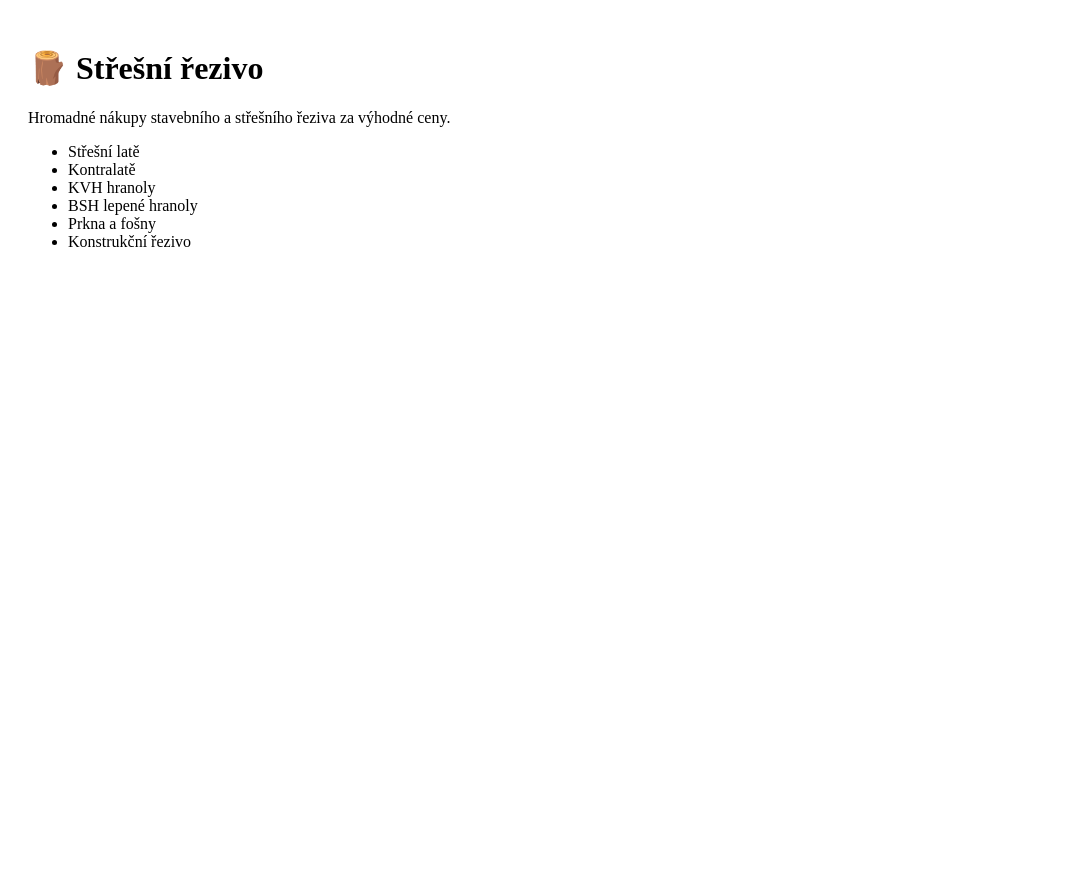
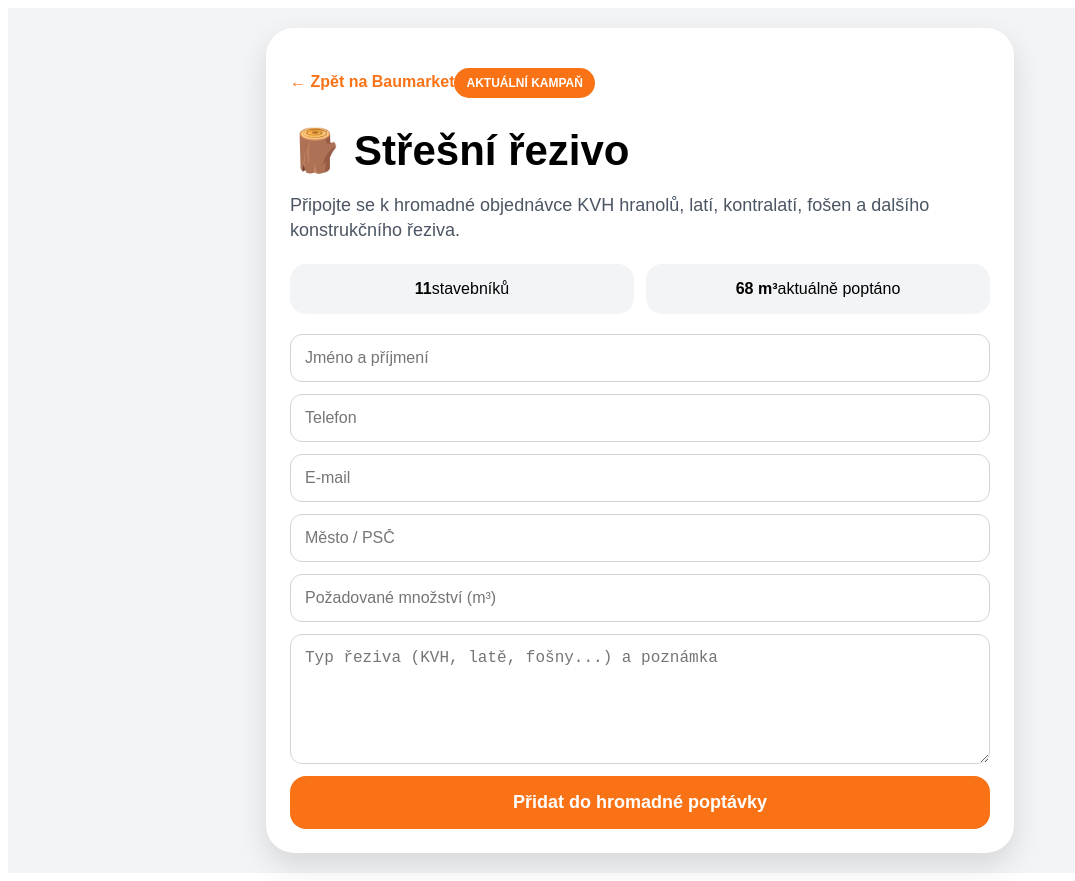
Before and after one commit to Hartmani/Baumarket, a Next.js app: page /rezivo in a window 1280 px wide. Shown: the whole page, without its empty margins (0-1075 px from the left). Before the commit the page ends 800 px from the top, so only its background shows below. Built offline with nearby package versions, Linux system fonts and the light colour scheme.

Commit message:
Update page.tsx

```diff
--- a/app/rezivo/page.tsx
+++ b/app/rezivo/page.tsx
@@ -1,31 +1,293 @@
+"use client";
+
+import Link from "next/link";
+
+import { useState } from "react";
+
 export default function RezivoPage() {
+
+  const [sent, setSent] = useState(false);
+
+  if (sent) {
+
+    return (
+
+      <main style={page}>
+
+        <div style={card}>
+
+          <Link href="/" style={back}>
+
+            ← Zpět na Baumarket
+
+          </Link>
+
+          <h1 style={successTitle}>🎉 Děkujeme!</h1>
+
+          <p style={successText}>
+
+            Vaše poptávka byla zařazena do hromadného nákupu střešního řeziva.
+
+          </p>
+
+        </div>
+
+      </main>
+
+    );
+
+  }
 
   return (
 
-    <main style={{ padding: "20px" }}>
+    <main style={page}>
 
-      <h1>🪵 Střešní řezivo</h1>
+      <div style={card}>
 
-      <p>Hromadné nákupy stavebního a střešního řeziva za výhodné ceny.</p>
+        <Link href="/" style={back}>
 
-      <ul>
+          ← Zpět na Baumarket
 
-        <li>Střešní latě</li>
+        </Link>
 
-        <li>Kontralatě</li>
+        <div style={badge}>AKTUÁLNÍ KAMPAŇ</div>
 
-        <li>KVH hranoly</li>
+        <h1 style={title}>🪵 Střešní řezivo</h1>
 
-        <li>BSH lepené hranoly</li>
+        <p style={subtitle}>
 
-        <li>Prkna a fošny</li>
+          Připojte se k hromadné objednávce KVH hranolů, latí, kontralatí,
 
-        <li>Konstrukční řezivo</li>
+          fošen a dalšího konstrukčního řeziva.
 
-      </ul>
+        </p>
+
+        <div style={stats}>
+
+          <div style={statBox}>
+
+            <strong>11</strong>
+
+            <span>stavebníků</span>
+
+          </div>
+
+          <div style={statBox}>
+
+            <strong>68 m³</strong>
+
+            <span>aktuálně poptáno</span>
+
+          </div>
+
+        </div>
+
+        <div style={form}>
+
+          <input style={input} placeholder="Jméno a příjmení" />
+
+          <input style={input} placeholder="Telefon" />
+
+          <input style={input} placeholder="E-mail" />
+
+          <input style={input} placeholder="Město / PSČ" />
+
+          <input style={input} placeholder="Požadované množství (m³)" />
+
+          <textarea
+
+            style={textarea}
+
+            placeholder="Typ řeziva (KVH, latě, fošny...) a poznámka"
+
+          />
+
+          <button
+
+            style={button}
+
+            onClick={() => setSent(true)}
+
+          >
+
+            Přidat do hromadné poptávky
+
+          </button>
+
+        </div>
+
+      </div>
 
     </main>
 
   );
 
 }
+
+const page = {
+
+  minHeight: "100vh",
+
+  background: "#f3f4f6",
+
+  padding: "20px",
+
+  fontFamily: "Arial, sans-serif",
+
+};
+
+const card = {
+
+  maxWidth: "700px",
+
+  margin: "0 auto",
+
+  background: "white",
+
+  borderRadius: "28px",
+
+  padding: "24px",
+
+  boxShadow: "0 12px 30px rgba(0,0,0,0.12)",
+
+};
+
+const back = {
+
+  textDecoration: "none",
+
+  color: "#f97316",
+
+  fontWeight: "bold",
+
+};
+
+const badge = {
+
+  display: "inline-block",
+
+  background: "#f97316",
+
+  color: "white",
+
+  padding: "8px 12px",
+
+  borderRadius: "999px",
+
+  fontSize: "12px",
+
+  fontWeight: "bold",
+
+  marginTop: "16px",
+
+};
+
+const title = {
+
+  fontSize: "42px",
+
+  marginBottom: "10px",
+
+};
+
+const subtitle = {
+
+  color: "#4b5563",
+
+  fontSize: "18px",
+
+  lineHeight: "1.4",
+
+};
+
+const stats = {
+
+  display: "grid",
+
+  gridTemplateColumns: "1fr 1fr",
+
+  gap: "12px",
+
+  marginTop: "20px",
+
+  marginBottom: "20px",
+
+};
+
+const statBox = {
+
+  background: "#f3f4f6",
+
+  padding: "16px",
+
+  borderRadius: "16px",
+
+  textAlign: "center" as const,
+
+};
+
+const form = {
+
+  display: "grid",
+
+  gap: "12px",
+
+};
+
+const input = {
+
+  padding: "14px",
+
+  borderRadius: "12px",
+
+  border: "1px solid #d1d5db",
+
+  fontSize: "16px",
+
+};
+
+const textarea = {
+
+  padding: "14px",
+
+  borderRadius: "12px",
+
+  border: "1px solid #d1d5db",
+
+  minHeight: "100px",
+
+  fontSize: "16px",
+
+};
+
+const button = {
+
+  background: "#f97316",
+
+  color: "white",
+
+  border: "none",
+
+  borderRadius: "16px",
+
+  padding: "16px",
+
+  fontSize: "18px",
+
+  fontWeight: "bold",
+
+};
+
+const successTitle = {
+
+  fontSize: "36px",
+
+};
+
+const successText = {
+
+  fontSize: "18px",
+
+  color: "#4b5563",
+
+};
```
